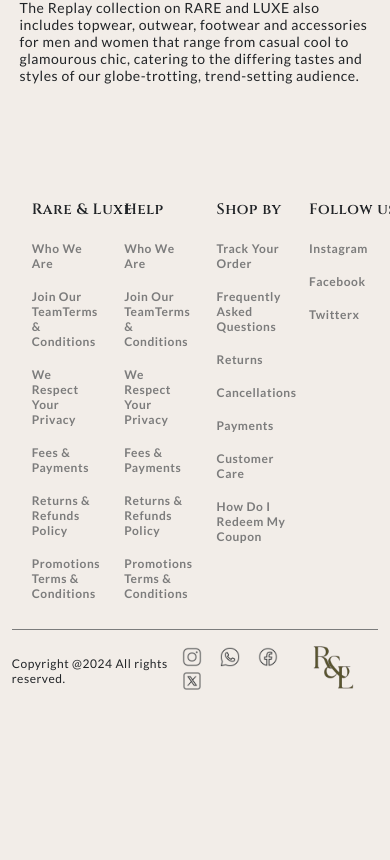
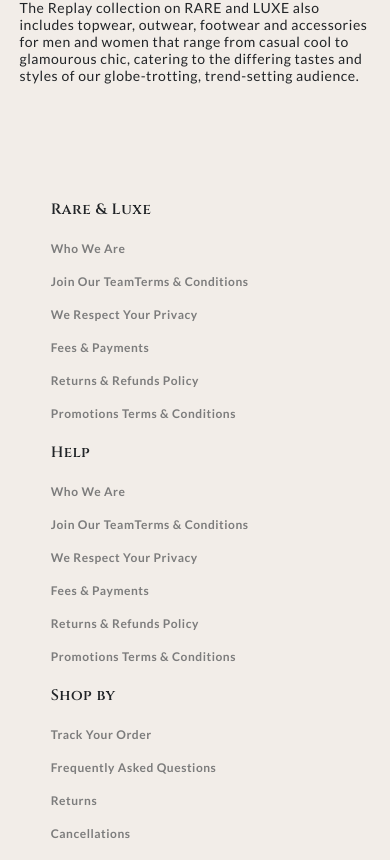
Before and after one commit to Raghul26/rare-luxe, a React (Create React App) app: page /ProductDetails/0 in a window 390 px wide. Shown: the part 1126-1986 px from the top of the page. Before the commit the page ends 1838 px from the top, so only its background shows below. Built offline with nearby package versions, Linux system fonts and the light colour scheme; a web font is replaced by a local one.

Commit message:
style modified

```diff
--- a/src/components/assets/style/Footer.css
+++ b/src/components/assets/style/Footer.css
@@ -44,9 +44,16 @@
                justify-content: space-between;
                flex-wrap: wrap;
                width: 100%;
+               flex: 1;
                padding-left: 20px;
                padding-bottom: 19px;
                border-bottom: 1px solid var(--subtext-color);
+}
+
+.footemenucol {
+               width: max-content !important;
+               padding: 0 19px;
+               flex-wrap: nowrap;
 }
 
 .footemenucol>.footemenucoltitle {
@@ -68,6 +75,7 @@
                letter-spacing: .54px;
                cursor: pointer;
                padding: 9px 0;
+               width: 290px;
 }
 
 .footemenucoltitle:hover {
@@ -110,4 +118,34 @@
                cursor: pointer;
 }
 
-@media (min-width:425px) and (max-width:760px) {}
+@media (min-width:220px) and (max-width:880px) {
+               .footemenucol {
+                              /* background-color: red; */
+                              width: max-content !important;
+                              padding: 0 19px;
+                              flex-wrap: nowrap;
+               }
+
+               .footercompanyrights {
+                              width: 100%;
+                              display: flex;
+                              align-items: center;
+                              justify-content: space-between;
+                              flex-wrap: wrap;
+                              flex-direction: column;
+                              /* background-color: red; */
+               }
+
+               .footemenucol>p {
+                              width: 200px;
+               }
+
+               .footercompanyrights>div>p {
+                              padding: 19px 0;
+               }
+
+               .footerlogo {
+                              padding-top: 19px;
+                              padding-bottom: 12px;
+               }
+}
--- a/src/components/assets/style/Navbar.css
+++ b/src/components/assets/style/Navbar.css
@@ -6,7 +6,7 @@
     display: flex;
     align-items: center;
     justify-content: space-around;
-    z-index: 90;
+    z-index: 100;
 }
 
 .Navbarhead {
--- a/src/components/assets/style/Newsletter.css
+++ b/src/components/assets/style/Newsletter.css
@@ -23,7 +23,7 @@
    left: 0;
    right: 0;
    height: 50vh;
-   overflow-x: hidden;
+   overflow: hidden;
 }
 
 .Newslettercontentdesimg>img {
--- a/src/components/assets/style/Productsreview.css
+++ b/src/components/assets/style/Productsreview.css
@@ -35,7 +35,7 @@
     padding: 12px;
     display: flex;
     align-items: center;
-    justify-content: space-around;
+    justify-content: around;
     flex-direction: row !important;
     margin: 10px;
 }
@@ -97,11 +97,19 @@
         /* background-color: red; */
         position: absolute;
         left: 200% !important;
+        z-index: 90;
     }
 
     .react-multiple-carousel__arrow {
         position: absolute;
         top: 320px !important;
+        z-index: 90;
+    }
+
+    .react-multiple-carousel__arrow--right,
+    .react-multiple-carousel__arrow--left,
+    .react-multiple-carousel__arrow {
+        z-index: 90 !important;
     }
 }
 
```
